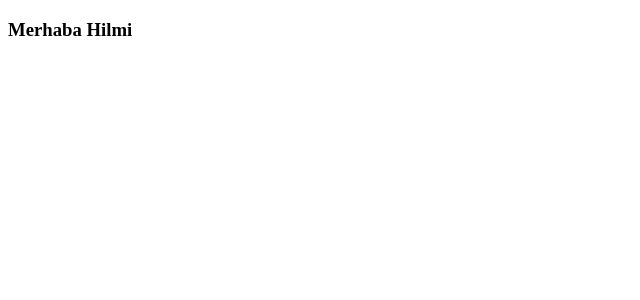
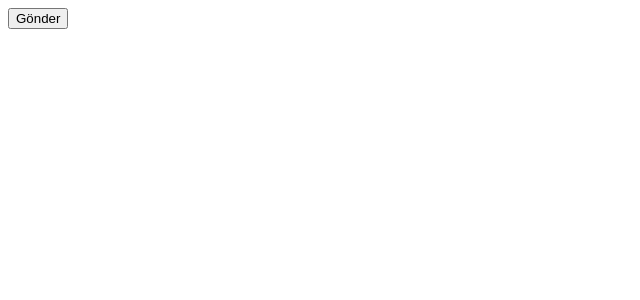
Before and after one commit to YigitCanAyaz/rxjs-learning, an Angular app: page / in a window 1280 px wide. Shown: the top 300 px of the page, without its empty margins (0-640 px from the left). Built offline with nearby package versions, Linux system fonts and the light colour scheme.

Commit message:
operators - from, fromEvent, generate, interval, of, range, throwError, timer

```diff
--- a/src/app/app.component.html
+++ b/src/app/app.component.html
@@ -1 +1 @@
-<h3>Merhaba {{name}}</h3>
+<button>Gönder</button>
--- a/src/app/app.component.ts
+++ b/src/app/app.component.ts
@@ -1,6 +1,6 @@
 import { AfterViewInit, Component, OnInit } from '@angular/core';
 import { RouterOutlet } from '@angular/router';
-import { AsyncSubject, BehaviorSubject, Observable, ReplaySubject, Subject, asyncScheduler, bindCallback, defer, empty, observeOn, of, timer } from 'rxjs';
+import { AsyncSubject, BehaviorSubject, Observable, ReplaySubject, Subject, asyncScheduler, bindCallback, defer, empty, from, fromEvent, generate, interval, observeOn, of, range, throwError, timer } from 'rxjs';
 import {ajax} from "rxjs/ajax"
 
 declare var $ : any;
@@ -150,7 +150,65 @@ export class AppComponent implements OnInit, AfterViewInit{
 
     // operator - empty
 
-    const result = empty();
-    result.subscribe(data => console.log(data));
+    // const result = empty();
+    // result.subscribe(data => console.log(data));
+
+    // from
+
+    // const sayilar = [5, 10, 15];
+    // const obs = from(sayilar);
+    // obs.subscribe(data => {
+    //   console.log(data);
+    // });
+
+    // const araclar = new Map<string, number>();
+    // araclar.set("Klavye", 1);
+    // araclar.set("Mouse", 2);
+    // araclar.set("Kitap", 3);
+    // const obs = from(araclar);
+    // obs.subscribe(data => {
+    //   console.log(data);
+    // });
+
+    // const button = document.getElementsByTagName("button")[0];
+    // button.addEventListener("click", () => {
+    //   console.log("tıklandı")
+    // });
+
+    // const obs = fromEvent(button, "click");
+    // obs.subscribe(event => {
+    //   console.log(event);
+    // });
+
+    // const obs = generate(100, x => x > 0, x => x = x - 3);
+    // obs.subscribe(data => console.log(data));
+
+    // interval
+
+    // const obs = interval(5000);
+    // obs.subscribe(data => console.log("Merhaba", data));
+
+    // const obs = of(1, 3, 5, "ahmet", [true, false]);
+
+    // obs.subscribe(data => {
+    //   console.log(data);
+    // })
+
+    // range
+
+    // const obs = range(555, 50);
+    // obs.subscribe(data => console.log(data));
+
+    // throwError
+
+    // throwError(new Error("Örnek bir hata")).subscribe(data => console.log(data));
+
+    // timer
+
+    // timer(3000, 250).subscribe(() => {
+    //   console.log("Merhaba");
+    // })
+
+
   }
 }
```
